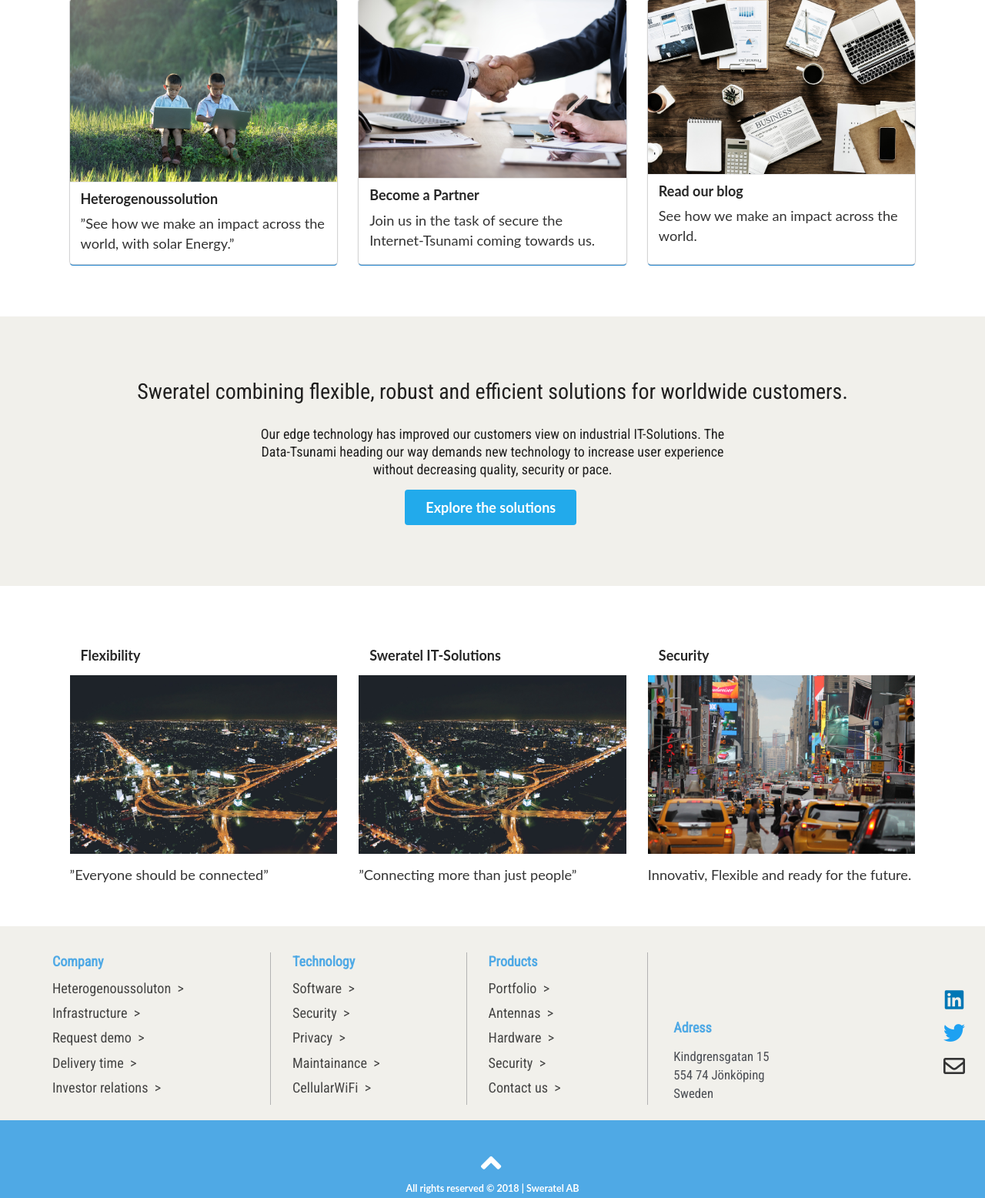
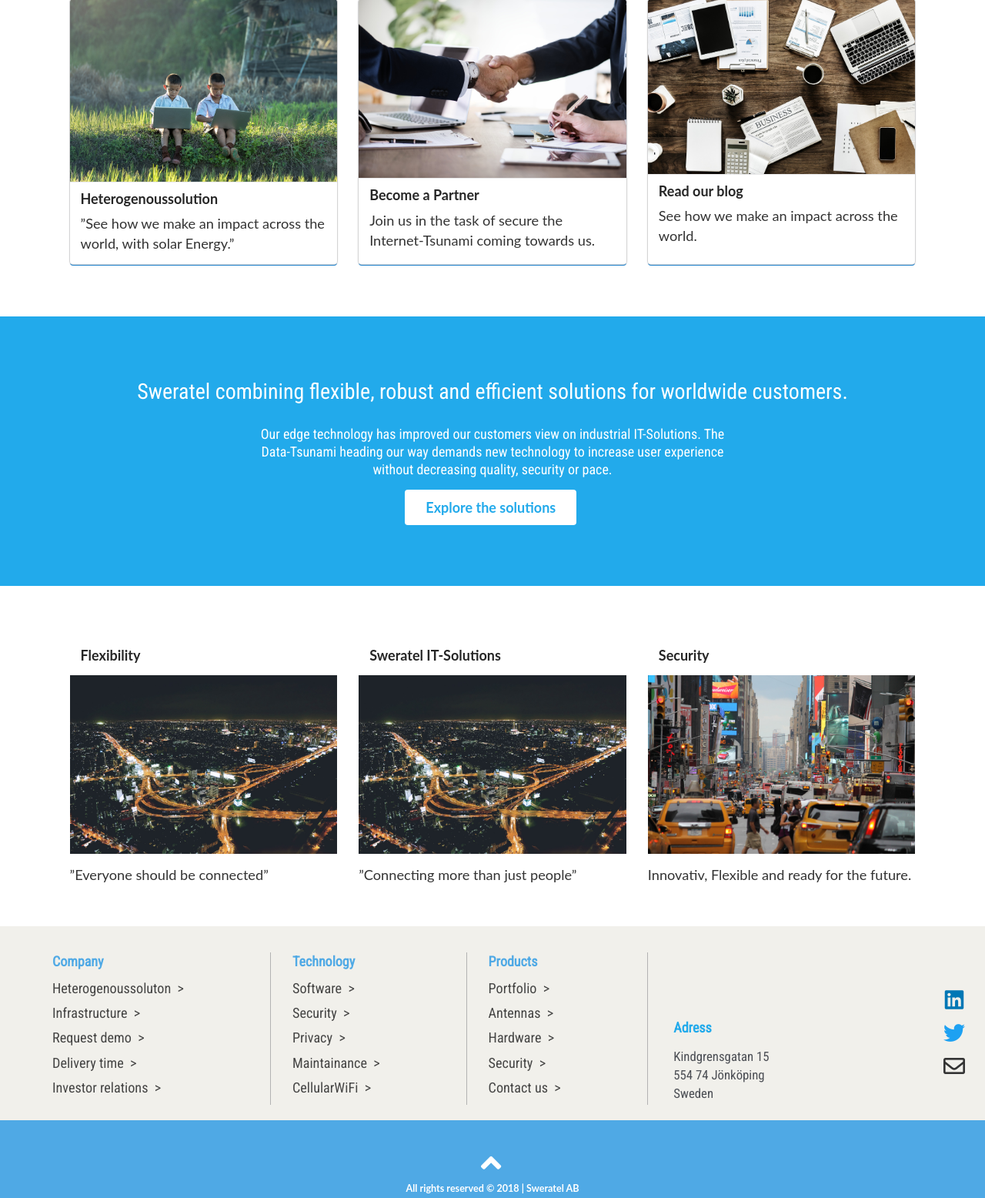
Before and after one commit to davidyanis/dallunkens, a PHP site: page /index.html in a window 1280 px wide. Shown: the part 1333-2889 px from the top of the page at 77% size. Run offline with PHP 8.4, Linux system fonts and the light colour scheme.

Commit message:
changing colors to right hex color.

```diff
--- a/css/desktop.css
+++ b/css/desktop.css
@@ -100,28 +100,44 @@
     }
 
 
-    .three-aligned-divs {
+    .wide-text-content {
         height: 25em;
         width: 100%;
         margin-top: 4em;
         margin-bottom: 4em;
-        background-color: #F1F0EB!important;
+        background-color: #22AAEB!important;
         display: flex;
         justify-content: center;
         align-items: center;
         flex-direction: column;
     }
 
-    .three-aligned-divs h1 {
+    .wide-text-content h1 {
         margin: 0;
         font-weight: 500;
+        color: #fff;
     }
 
-    .three-aligned-divs h3 {
+    .wide-text-content h3 {
         text-align: center;
         width: 50%;
         font-weight: 500;
+        color: #fff;
     }
+
+    .wide-text-btn {
+        background-color:#fff!important;
+        font-size: 3em;
+        color: #22AAEB!important;
+        transition: all 0.3s ease 0s!important;
+    }
+
+    .wide-text-btn:hover {
+        transform: translateY(-7px);
+      }
+
+
+
 
     .content a:hover {
         color: #22AAEB!important;
--- a/css/footer.css
+++ b/css/footer.css
@@ -26,7 +26,7 @@
 
 .footer-links{
     border-right: 1px solid #b3b3b3;
-   flex-grow: 2;
+    flex-grow: 2;
     margin-left: 2em;
     list-style: none;
 }
@@ -41,7 +41,7 @@
     margin-bottom: 0.8em;
 }
 .footer-links li a:hover{
-    border-bottom: 2px solid rgb(79, 169, 229);
+    border-bottom: 2px solid #22AAEB;
     color: rgb(79, 169, 229)!important;
 }
 
@@ -56,7 +56,7 @@
 }
 
 .adressInfo h3 {
-    color:rgb(79, 169, 229);
+    color: #22AAEB;
     font-family: 'Roboto Condensed', sans-serif!important;
 }
 
@@ -144,7 +144,7 @@
     }
 
     .footer-links h3{
-        color:rgb(79, 169, 229);
+        color: #22AAEB;
     }
 
     .footer-links {
@@ -163,7 +163,7 @@
     }
 
     .adressInfo h3 {
-        color:rgb(79, 169, 229);
+        color: #22AAEB;
         font-family: 'Roboto Condensed', sans-serif!important;
         text-align: center;
     }
@@ -199,7 +199,7 @@
     .copyRight {
         height: auto;
         width: 100%;
-        background-color: rgb(79, 169, 229);
+        background-color: #22AAEB;
         color: #fff!important;
         text-align: center;
     }
@@ -245,13 +245,13 @@
     }
 
     .footer-links h3{
-        color:rgb(79, 169, 229);
+        color: #22AAEB;
     }
     .footer-links {
-    list-style: none;
-    padding-bottom: 2em;
-    width: 50%;
-    text-align: center;
+        list-style: none;
+        padding-bottom: 2em;
+        width: 50%;
+        text-align: center;
     }
 
     .footer-links li a{
@@ -275,7 +275,7 @@
     }
 
     .adressInfo h3 {
-        color:rgb(79, 169, 229);
+        color: #22AAEB;
     }
 
     .adressInfo {
@@ -311,7 +311,7 @@
     .copyRight {
         height: auto;
         width: 100%;
-        background-color: rgb(79, 169, 229);
+        background-color: #22AAEB;
         color: #fff;
         text-align: center;
     }
--- a/css/header.css
+++ b/css/header.css
@@ -26,7 +26,7 @@
 }
 
 .menu-button {
-    color: rgb(79, 169, 229);
+    color: #22AAEB;
     float: right;
     padding-top: 0.9em;
     padding-right: 0.5em!important;
@@ -62,7 +62,7 @@
 
 /* Navigation bar change TEXT styling */
 nav ul li a {
-    color: rgb(79, 169, 229);
+    color: #22AAEB;
     font-size: 1.4em;
     padding: 0.5em;
     display: block;
@@ -86,7 +86,7 @@
 
 /* Dropdown menu hover on text */
 nav ul li ul li:hover a {
-    color: rgb(79, 169, 229);
+    color: #22AAEB;
 }
 
 /* Hidden dropdown menu */
@@ -114,15 +114,7 @@
         overflow: visible;
         transition: top 0.3s ease-in-out;
         display: flex;
-<<<<<<< HEAD
-        background-color: #fff;
-    }
 
-    .nav-up {
-        top: -100px;
-=======
-
->>>>>>> 05fd5b17f0080a63810d835dd372f21f2a3073ec
     }
 
     header .nav-logo img{
@@ -154,7 +146,7 @@
         float: left;
     }
     nav ul li a:hover {
-        color: rgb(79, 169, 229);
+        color: #22AAEB;
     }
 
     nav ul li a {
--- a/css/mobile.css
+++ b/css/mobile.css
@@ -55,7 +55,7 @@
     }
 
     .home-wide-btn {
-        background-color: rgb(79, 169, 229)!important;
+        background-color: #22AAEB!important;
         font-size: 3em;
         width: 12em;
         color: white!important;
@@ -172,13 +172,13 @@
     font-family: 'Roboto Condensed', sans-serif;
     border-radius: 0.3em;
     margin: 0.3em;
-    color: rgb(79, 169, 229);
+    color: #22AAEB;
     outline: none;
 }
 
 .data-sheet-btn {
     background-color: white;
-    color: rgb(79, 169, 229);
+    color: #22AAEB;
     font-size: 1.4em;
     border-radius: 0.3em;
     height: 2em;
@@ -210,7 +210,7 @@
 }
 
 .key-features-btn:hover, .data-sheet-btn:hover {
-    background-color: rgb(79, 169, 229);
+    background-color: #22AAEB;
     color: white;
     cursor: pointer;
 }
@@ -222,7 +222,7 @@
 }
 
 .data-sheet a {
-    color: rgb(79, 169, 229);
+    color: #22AAEB;
     text-decoration: underline;
 }
 
--- a/css/tablet.css
+++ b/css/tablet.css
@@ -56,7 +56,7 @@
     }
 
     .home-wide-btn {
-        background-color: rgb(79, 169, 229)!important;
+        background-color: #22AAEB!important;
         font-size: 3em;
         width: 12em;
         color: white!important;
@@ -169,13 +169,13 @@
         font-family: 'Roboto Condensed', sans-serif;
         border-radius: 0.3em;
         margin: 0.3em;
-        color: rgb(79, 169, 229);
+        color: #22AAEB;
         outline: none;
     }
 
     .data-sheet-btn {
         background-color: white;
-        color: rgb(79, 169, 229);
+        color:#22AAEB;
         font-size: 1.4em;
         border-radius: 0.3em;
         height: 2em;
@@ -206,7 +206,7 @@
     }
 
     .key-features-btn:hover, .data-sheet-btn:hover {
-        background-color: rgb(79, 169, 229);
+        background-color: #22AAEB;
         color: white;
         cursor: pointer;
     }
@@ -218,7 +218,7 @@
     }
 
     .data-sheet a {
-        color: rgb(79, 169, 229);
+        color: #22AAEB;
         text-decoration: underline;
     }
 
--- a/index.html
+++ b/index.html
@@ -161,11 +161,11 @@
             </div>
 
 
-            <div class="three-aligned-divs">
+            <div class="wide-text-content">
                <h1> Sweratel combining flexible, robust and efficient solutions for worldwide customers.</h1>
                <h3> Our edge technology has improved our customers view on industrial IT-Solutions. The Data-Tsunami heading our way demands new technology to increase user experience without decreasing quality, security or pace.
                </h3>
-               <div class="ui big fade button home-wide-btn">
+               <div class="ui big fade button wide-text-btn">
                      Explore the solutions
 
                   </div>
```
